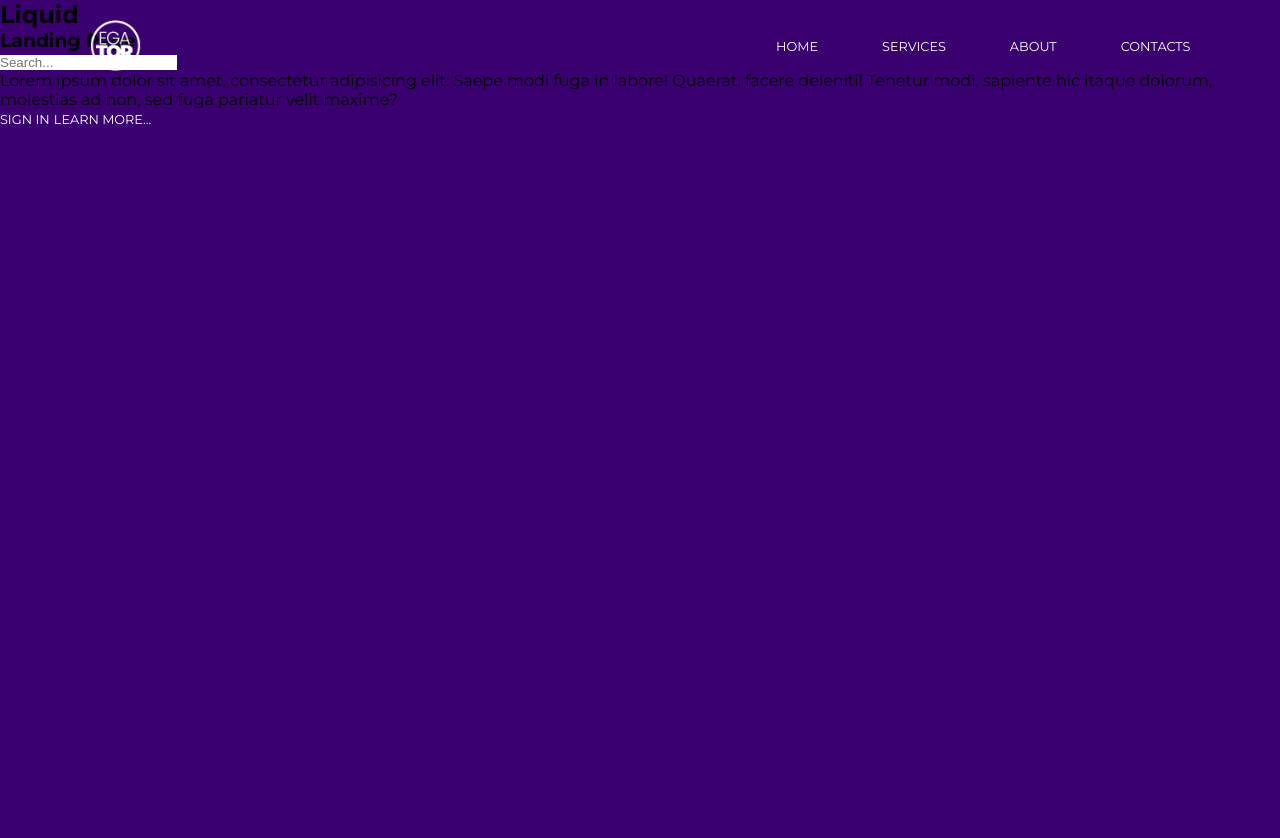
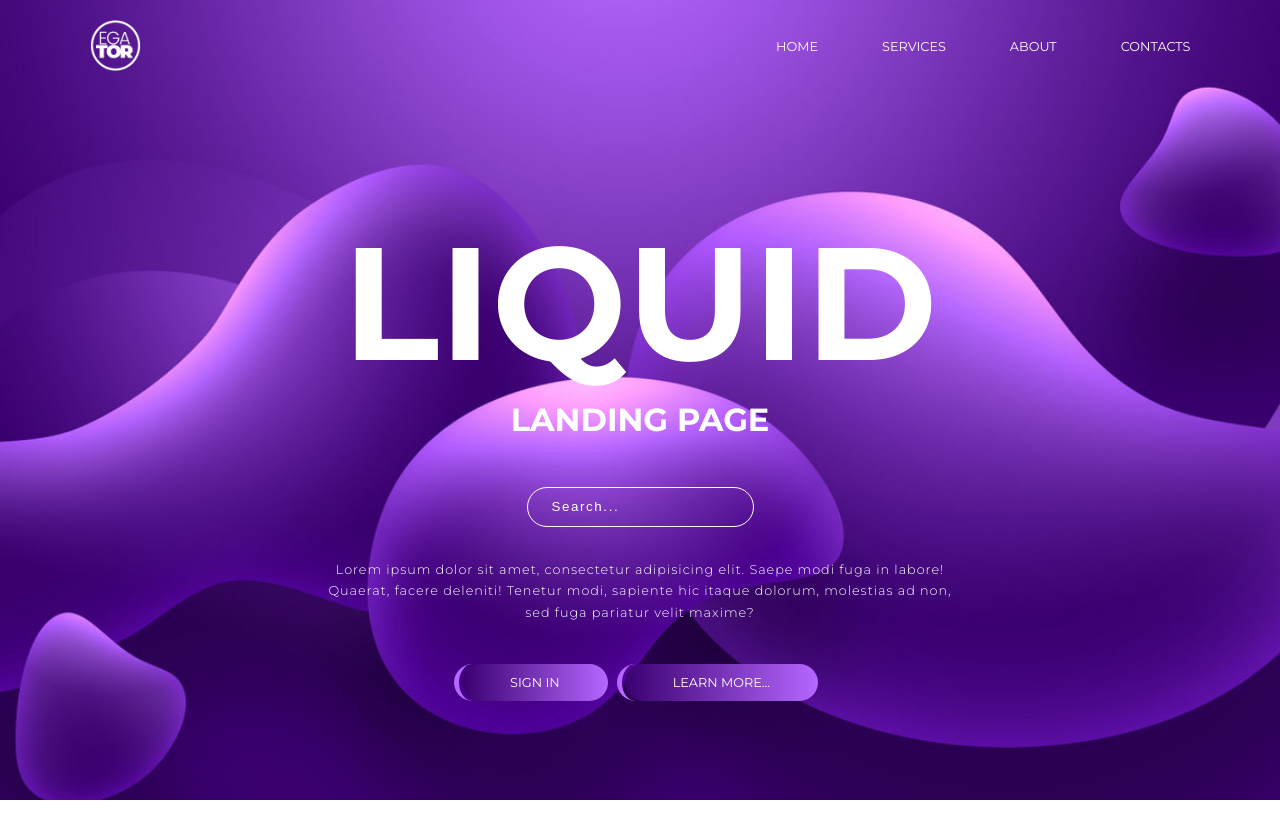
Before and after one commit to j-pcgoncalves/liquid_landing_page, a plain HTML site: page index.html in a window 1280 px wide. Before the commit the page ends 800 px from the top, so only its background shows below. Drawn offline with Linux system fonts and the light colour scheme.

Commit message:
add style to header section

```diff
--- a/style.css
+++ b/style.css
@@ -19,7 +19,7 @@
 
 body {
     font-family: 'Montserrat', sans-serif;
-    background: var(--color-secondary);
+    background: url("./images/background.jpg") no-repeat center center/cover;
     width: 100vw;
     height: 100vh;
     overflow: hidden;
@@ -65,3 +65,76 @@ a {
 a:hover {
     color: var(--color-tertiary);
 }
+
+/* -------------------------------- HEADER SECTION ---------------------------- */
+section {
+    display: grid;
+    place-items: center;
+    width: 100vw;
+    height: 100vh;
+    text-align: center;
+    color:  var(--color-light);
+    position: relative;
+    top: 3rem;
+}
+
+section .container h1 {
+    font-size: 10rem;
+    text-transform: uppercase;
+}
+
+section .container h3 {
+    text-transform: uppercase;
+    font-size: 2rem;
+    margin-bottom: 3rem;
+}
+
+section .container input[type="search"] {
+    background: transparent;
+    border: 1px solid var(--color-light);
+    border-radius: 2rem;
+    padding: 0.7rem 1.5rem;
+    color: var(--color-light);
+    letter-spacing: 0.1rem;
+    margin-bottom: 2rem;
+}
+
+section .container input[type="search"]::placeholder {
+    color: var(--color-light);
+    letter-spacing: 0.1rem;
+}
+
+section .container p {
+    letter-spacing: 0.06rem;
+    font-size: 0.8rem;
+    line-height: 1.7;
+    font-weight: 300;
+    max-width: 40rem;
+    margin: 0 auto;
+    margin-bottom: 3rem;
+}
+
+section .container a {
+    background: linear-gradient(to right, var(--color-secondary), var(--color-primary));
+    padding: 0.7rem 3rem;
+    margin: 0.4rem;
+    border-radius: 2rem;
+    position: relative;
+    transition: all 300ms ease;
+}
+
+section .container a::before {
+    content: "";
+    position: absolute;
+    top: 0;
+    left: -0.5rem;
+    width: 100%;
+    height: 100%;
+    border-radius: 2rem;
+    border-left: 5px solid var(--color-primary);
+    transition: all 300ms ease;
+}
+
+section .container a:hover {
+    background: linear-gradient(to left, var(--color-secondary), var(--color-primary));
+}
```
